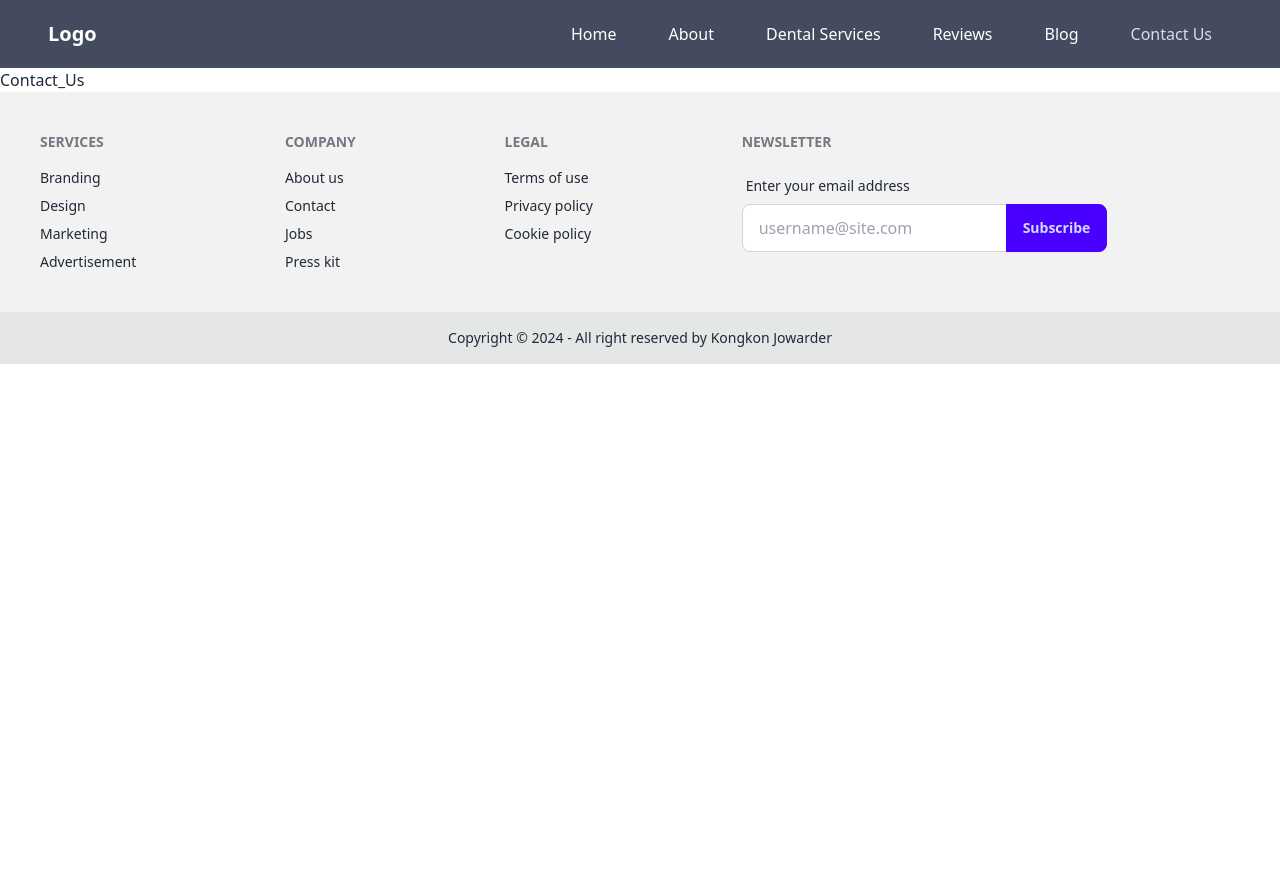
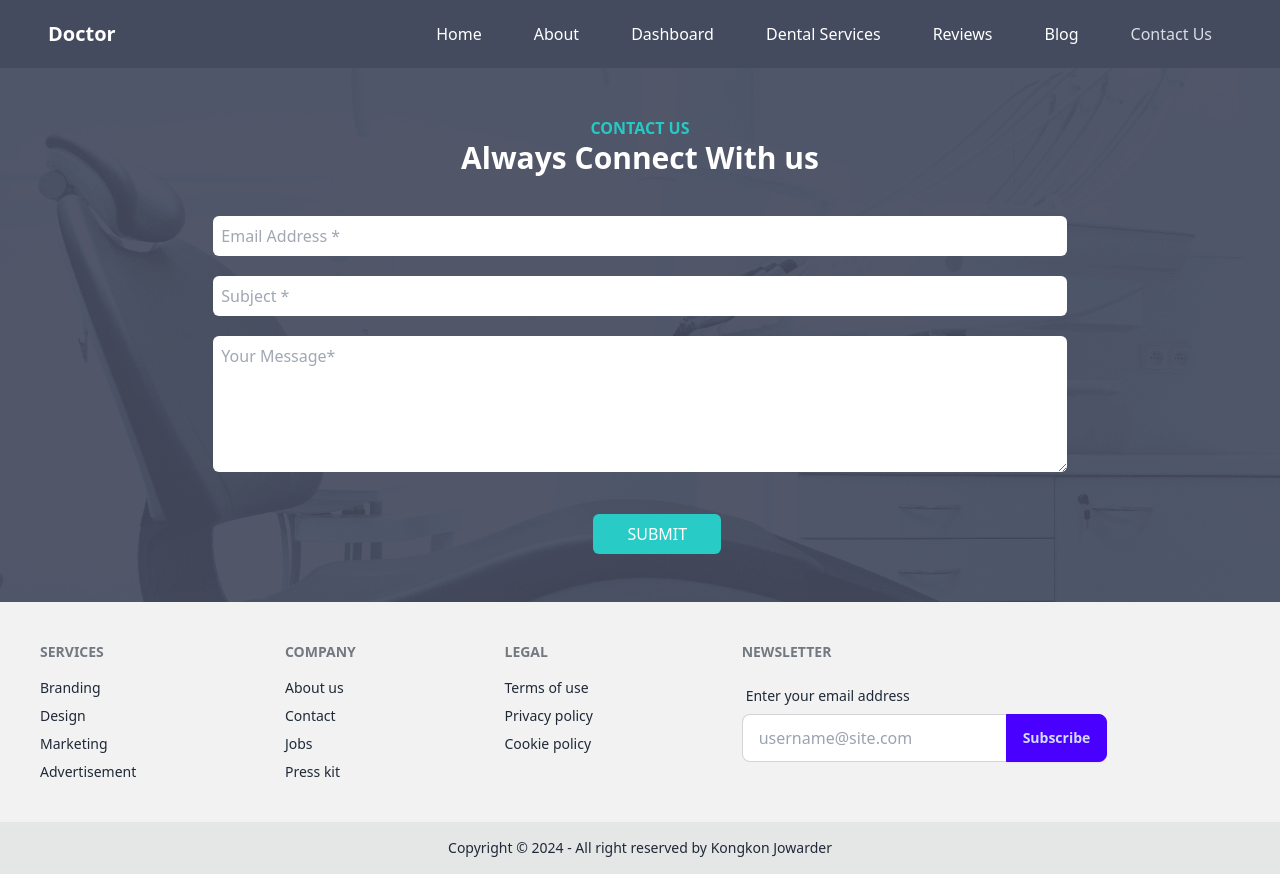
Before and after one commit to Kongkon45/Doctors-Portal-Client-Site, a React (Vite) app: page /contact_us in a window 1280 px wide. Before the commit the page ends 800 px from the top, so only its background shows below. Built offline with nearby package versions, Linux system fonts and the light colour scheme.

Commit message:
contact page

```diff
--- a/src/Pages/Contacts/Contact_Us/Contact_Us.jsx
+++ b/src/Pages/Contacts/Contact_Us/Contact_Us.jsx
@@ -1,9 +1,47 @@
-import React from 'react'
-
+import React from "react";
+import styles from './Contact_Us.module.css'
 const Contact_Us = () => {
   return (
-    <div>Contact_Us</div>
-  )
-}
+    <div
+      className={` bg-cover bg-center bg-[#3a4256] opacity-95 py-12 ${styles.background}`}
+    >
+      <h5 className="text-center text-[#1CC7C1] font-bold text-md">
+        CONTACT US
+      </h5>
+      <h3 className="text-center text-white lg:text-3xl text-xl font-semibold">
+        Always Connect With us
+      </h3>
+      <form className="lg:w-2/3 sm:w-full mx-auto">
+        <input
+          className="lg:w-full w-full sm:w-48 p-2 rounded-md mt-10"
+          type="email"
+          name="email"
+          id="email"
+          placeholder="Email Address *"
+        />{" "}
+        <br />
+        <input
+          className="lg:w-full w-full sm:w-48 my-5 p-2 rounded-md"
+          type="text"
+          name="subject"
+          id="subject"
+          placeholder="Subject *"
+        />{" "}
+        <br />
+        <textarea
+          className="lg:w-full w-full mb-5 p-2 rounded-md"
+          name="message"
+          id="message"
+          placeholder="Your Message*"
+          cols="30"
+          rows="5"
+        ></textarea>
+        <button className="bg-[#1DC9C3] text-white rounded-md py-2 px-6 mt-4 lg:w-32 lg:ml-[380px] w-full">
+          SUBMIT
+        </button>
+      </form>
+    </div>
+  );
+};
 
-export default Contact_Us
+export default Contact_Us;
--- /dev/null
+++ b/src/Pages/Contacts/Contact_Us/Contact_Us.module.css
@@ -0,0 +1,3 @@
+.background{
+    background-image: url(../../../assets/images/bg.png);
+}
--- a/src/Shared/Navbar/Navbar.jsx
+++ b/src/Shared/Navbar/Navbar.jsx
@@ -7,7 +7,7 @@ const Navbar = () => {
       <div className="navbar container mx-auto">
         <div className="flex-1">
           <Link to="/" className="text-white text-xl ml-10 font-bold">
-            Logo
+            Doctor
           </Link>
         </div>
         <div className="flex-none">
@@ -17,6 +17,9 @@ const Navbar = () => {
             </li>
             <li className="mr-5">
               <NavLink to="/about" className="text-[16px]" style={{background : "none", color:"white"}}>About</NavLink>
+            </li>
+            <li className="mr-5">
+              <NavLink to="/dashboard" className="text-[16px]" style={{background : "none", color:"white"}}>Dashboard</NavLink>
             </li>
             <li className="mr-5">
               <NavLink to="/dental_services" className="text-[16px]" style={{background : "none", color:"white"}}>Dental Services</NavLink>
```
